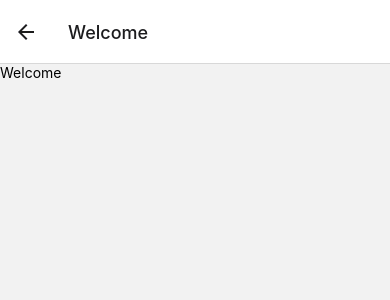
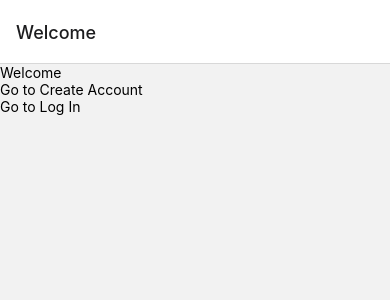
Before and after one commit to kyuj0810/instaclone-native, a React Native app: screen /Welcome in a window 390 px wide. Shown: the top 300 px of the page. Built offline with nearby package versions, Linux system fonts and the light colour scheme.

Commit message:
15.1 Moving Through Screens

```diff
--- a/navigator/LggedOutNav.js
+++ b/navigator/LggedOutNav.js
@@ -10,8 +10,8 @@
 export default function LoggedOutNav() {
   return (
     <Stack.Navigator>
+      <Stack.Screen name="Welcome" component={Welcome} />
       <Stack.Screen name="LogIn" component={LogIn} />
-      <Stack.Screen name="Welcome" component={Welcome} />
       <Stack.Screen name="CreateAccount" component={CreateAccount} />
     </Stack.Navigator>
   );
--- a/screens/LogIn.js
+++ b/screens/LogIn.js
@@ -1,10 +1,13 @@
 import React from 'react';
-import { View, Text } from 'react-native';
+import { View, Text, TouchableOpacity } from 'react-native';
 
-export default function LogIn() {
+export default function LogIn({ navigation }) {
   return (
     <View>
       <Text>LogIn</Text>
+      <TouchableOpacity onPress={() => navigation.navigate('CreateAccount')}>
+        <Text>Go to Create Account</Text>
+      </TouchableOpacity>
     </View>
   );
 }
--- a/screens/Welcome.js
+++ b/screens/Welcome.js
@@ -1,10 +1,20 @@
 import React from 'react';
-import { View, Text } from 'react-native';
+import { View, Text, TouchableOpacity } from 'react-native';
 
-export default function Welcome() {
+export default function Welcome({ navigation }) {
   return (
     <View>
       <Text>Welcome</Text>
+      <TouchableOpacity onPress={() => navigation.navigate('CreateAccount')}>
+        <View>
+          <Text>Go to Create Account</Text>
+        </View>
+      </TouchableOpacity>
+      <TouchableOpacity onPress={() => navigation.navigate('LogIn')}>
+        <View>
+          <Text>Go to Log In</Text>
+        </View>
+      </TouchableOpacity>
     </View>
   );
 }
```
